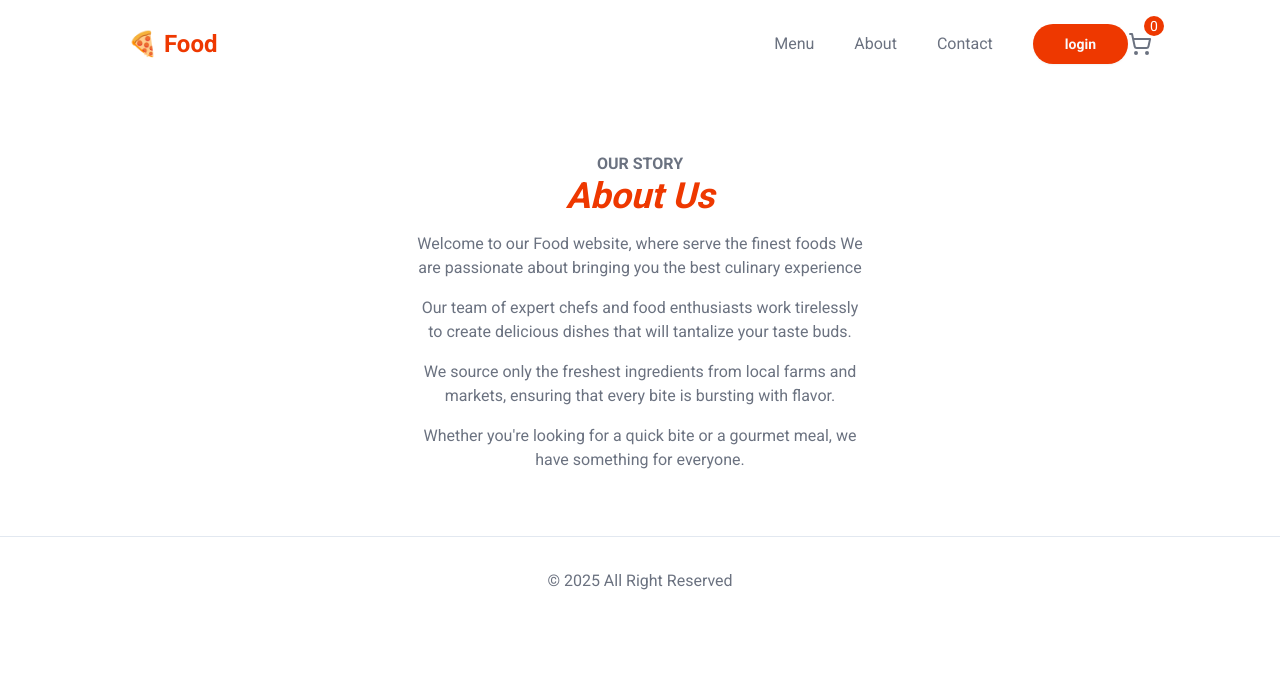
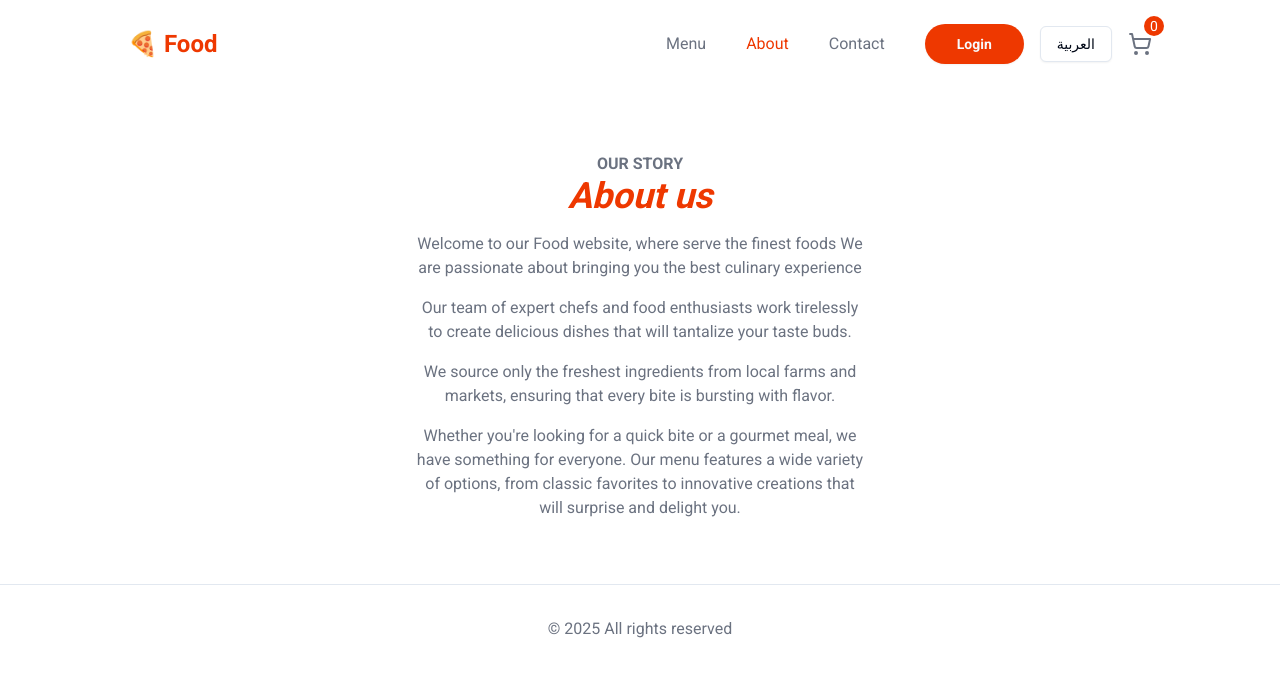
Before and after one commit to mohamedammar2729/food-app, a Next.js app: page /en/about in a window 1280 px wide. Shown: the top 676 px of the page. Built offline with nearby package versions, Linux system fonts and the light colour scheme.

Commit message:
feat: Implement internationalization support with language switcher and update translations for various components

```diff
--- a/src/app/[locale]/_components/BestSellers.tsx
+++ b/src/app/[locale]/_components/BestSellers.tsx
@@ -1,17 +1,23 @@
+import { getCurrentLocale } from "@/lib/getCurrentLocale";
 import MainHeading from "../../../components/main-heading";
 import Menu from "../../../components/menu";
 import { getBestSellers } from "../../../server/db/products";
-
+import getTranslation from "@/lib/translation";
 
 async function BestSellers() {
-
   const bestSellers = await getBestSellers(3);
+  const locale = await getCurrentLocale();
+  const { home } = await getTranslation(locale);
+  const { bestSeller } = home;
 
   return (
     <section>
       <div className="container">
         <div className="text-center mb-4">
-          <MainHeading subTitle={"Check Out"} title={"Our Best Sellers"} />
+          <MainHeading
+            subTitle={bestSeller.checkOut}
+            title={bestSeller.OurBestSellers}
+          />
         </div>
         <Menu items={bestSellers} />
       </div>
--- a/src/components/about/index.tsx
+++ b/src/components/about/index.tsx
@@ -1,30 +1,23 @@
 
+import { getCurrentLocale } from "@/lib/getCurrentLocale";
 import { Routes } from "../../constants/enums";
 import MainHeading from "./../main-heading/index";
+import getTranslation from "@/lib/translation";
 
 
-export default function About() {
+export default async function About() {
+  const locale = await getCurrentLocale();
+  const { home } = await getTranslation(locale);
+  const { about } = home;
   return (
-    <section className="section-gap" id={Routes.ABOUT} >
+    <section className="section-gap" id={Routes.ABOUT}>
       <div className="container text-center">
-        <MainHeading subTitle="Our Story" title="About Us" />
+        <MainHeading subTitle={about.ourStory} title={about.aboutUs} />
         <div className="text-accent max-w-md mx-auto mt-4 flex flex-col gap-4">
-          <p>
-            Welcome to our Food website, where serve the finest foods We are
-            passionate about bringing you the best culinary experience
-          </p>
-          <p>
-            Our team of expert chefs and food enthusiasts work tirelessly to
-            create delicious dishes that will tantalize your taste buds.
-          </p>
-          <p>
-            We source only the freshest ingredients from local farms and
-            markets, ensuring that every bite is bursting with flavor.
-          </p>
-          <p>
-            Whether you&apos;re looking for a quick bite or a gourmet meal, we
-            have something for everyone.
-          </p>
+          <p>{about.descriptions.one}</p>
+          <p>{about.descriptions.two}</p>
+          <p>{about.descriptions.three}</p>
+          <p>{about.descriptions.four}</p>
         </div>
       </div>
     </section>
--- a/src/components/contact/index.tsx
+++ b/src/components/contact/index.tsx
@@ -1,11 +1,16 @@
+import { getCurrentLocale } from "@/lib/getCurrentLocale";
 import { Routes } from "../../constants/enums";
 import MainHeading from "./../main-heading/index";
+import getTranslation from "@/lib/translation";
 
-function Contact() {
+async function Contact() {
+  const locale = await getCurrentLocale();
+  const { home } = await getTranslation(locale);
+  const { contact } = home;
   return (
     <section className="section-gap" id={Routes.CONTACT}>
       <div className="container text-center">
-        <MainHeading subTitle="Dont Hisitate" title="Contact Us" />
+        <MainHeading subTitle={contact["Don'tHesitate"]} title={contact.contactUs} />
         <div className="mt-8">
           <a
             className="text-4xl underline text-accent"
--- a/src/components/footer/index.tsx
+++ b/src/components/footer/index.tsx
@@ -1,10 +1,14 @@
+import { getCurrentLocale } from "@/lib/getCurrentLocale";
+import getTranslation from "@/lib/translation";
 
 
-function Footer() {
+async function Footer() {
+  const locale = await getCurrentLocale();
+  const { copyRight } = await getTranslation(locale);
   return (
     <footer className="border-t p-8 text-center text-accent">
       <div className="container">
-        <p>© 2025 All Right Reserved</p>
+        <p>{copyRight}</p>
       </div>
     </footer>
   );
--- /dev/null
+++ b/src/components/header/LanguageSwitcher.tsx
@@ -0,0 +1,39 @@
+"use client";
+
+import { useParams, usePathname, useRouter } from "next/navigation";
+import { Button } from "../ui/button";
+import { Languages } from "@/constants/enums";
+
+const LanguageSwitcher = () => {
+  const router = useRouter();
+  const pathname = usePathname();
+  const { locale } = useParams();
+
+  const switchLanguage = (newLocale: string) => {
+    const path =
+      pathname?.replace(`/${locale}`, `/${newLocale}`) ?? `/${newLocale}`;
+    router.push(path);
+  };
+
+  return (
+    <div className="flex mx-4">
+      {locale === Languages.ARABIC ? (
+        <Button
+          variant="outline"
+          onClick={() => switchLanguage(Languages.ENGLISH)}
+        >
+          English
+        </Button>
+      ) : (
+        <Button
+          variant="outline"
+          onClick={() => switchLanguage(Languages.ARABIC)}
+        >
+          العربية
+        </Button>
+      )}
+    </div>
+  );
+};
+
+export default LanguageSwitcher;
--- a/src/components/header/NavBar.tsx
+++ b/src/components/header/NavBar.tsx
@@ -4,16 +4,24 @@ import Link from "../link";
 import { Button, buttonVariants } from "../ui/button";
 import { useState } from "react";
 import { Menu, XIcon } from "lucide-react";
+import { useParams, usePathname } from "next/navigation";
 
-function NavBar() {
+
+function NavBar({ tarnslations }: { tarnslations: { [key: string]: string } }) {
   const [openMenu, setOpenMenu] = useState(false);
+  const {locale} = useParams();
+  const pathname = usePathname();
   const links = [
-    { id: crypto.randomUUID(), title: "Menu", href: Routes.MENU },
-    { id: crypto.randomUUID(), title: "About", href: Routes.ABOUT },
-    { id: crypto.randomUUID(), title: "Contact", href: Routes.CONTACT },
+    { id: crypto.randomUUID(), title: tarnslations.menu, href: Routes.MENU },
+    { id: crypto.randomUUID(), title: tarnslations.about, href: Routes.ABOUT },
     {
       id: crypto.randomUUID(),
-      title: "login",
+      title: tarnslations.contact,
+      href: Routes.CONTACT,
+    },
+    {
+      id: crypto.randomUUID(),
+      title: tarnslations.login,
       href: `${Routes.AUTH}/${Pages.LOGIN}`,
     },
   ];
@@ -44,17 +52,22 @@ function NavBar() {
         {links.map((link) => (
           <li key={link.id}>
             <Link
-              href={`/${link.href}`}
+              href={`/${locale}/${link.href}`}
               className={`${
                 link.href === `${Routes.AUTH}/${Pages.LOGIN}`
                   ? `${buttonVariants({ size: "lg" })} !rounded-full !px-8 `
-                  : "text-accent hover:text-primary duration-200 transition-colors"
-              }font-semibold`}
+                  : " hover:text-primary duration-200 transition-colors"
+              }font-semibold  ${
+                pathname === `/${locale}/${link.href}`
+                  ? "text-primary"
+                  : "text-accent"
+              }`}
             >
               {link.title}
             </Link>
           </li>
         ))}
+
       </ul>
     </nav>
   );
--- a/src/components/header/index.tsx
+++ b/src/components/header/index.tsx
@@ -2,18 +2,24 @@ import { Routes } from "@/constants/enums";
 import Link from "../link";
 import NavBar from "./NavBar";
 import CartButton from "./CartButton";
+import { getCurrentLocale } from "@/lib/getCurrentLocale";
+import getTranslation from "@/lib/translation";
+import LanguageSwitcher from "./LanguageSwitcher";
 
-function Header() {
+async function Header() {
+  const locale = await getCurrentLocale();
+  const { logo, navbar } = await getTranslation(locale);
   return (
     <header className="py-4 md:py-6">
       <div className="container flex items-center justify-between ">
         <Link
-          href={Routes.ROOT}
+          href={`/${locale}`}
           className="text-primary font-semibold text-2xl"
         >
-          🍕 Food
+          🍕 {logo}
         </Link>
-        <NavBar />
+        <NavBar tarnslations={navbar} />
+        <LanguageSwitcher />
         <CartButton />
       </div>
     </header>
--- a/src/components/menu/index.tsx
+++ b/src/components/menu/index.tsx
@@ -1,9 +1,13 @@
 
 
+import { getCurrentLocale } from "@/lib/getCurrentLocale";
 import MenuItem from "./MenuItem";
 import { ProductWithRelations } from "@/Types/products";
+import getTranslation from "@/lib/translation";
 
-function Menu({ items }: { items: ProductWithRelations[] }) {
+async function Menu({ items }: { items: ProductWithRelations[] }) {
+  const locale = await getCurrentLocale();
+  const { noProductsFound } = await getTranslation(locale);
   return items.length > 0 ? (
     <ul className="grid grid-cols-1 sm:grid-cols-3 gap-4">
       {items.map((product) => (
@@ -11,7 +15,7 @@ function Menu({ items }: { items: ProductWithRelations[] }) {
       ))}
     </ul>
   ) : (
-    <p className="text-accent text-center">No Products Found</p>
+    <p className="text-accent text-center">{noProductsFound}</p>
   );
 }
 
--- a/src/dictionaries/en.json
+++ b/src/dictionaries/en.json
@@ -1,5 +1,5 @@
 {
-  "logo": "Pizza",
+  "logo": "Food",
   "home": {
     "hero": {
       "title": "Slice into Happiness",
@@ -15,9 +15,10 @@
       "ourStory": "Our story",
       "aboutUs": "About us",
       "descriptions": {
-        "one": "Welcome to our pizzeria, where we serve the finest pizzas made with the freshest ingredients. Every slice is a masterpiece, crafted with care to deliver the perfect balance of flavors. From classic favorites to unique creations, there's something for every pizza lover!",
-        "two": "Our passion for pizza shines through every dish. We hand-pick the best local ingredients and bake them to perfection, ensuring that every bite is delicious and satisfying. Whether you're here for a quick meal or a relaxed dining experience, we’ve got you covered.",
-        "three": "Join us on a flavorful journey and experience the joy of pizza like never before. We pride ourselves on delivering great taste, quality, and service to make every meal memorable. Come and taste the difference!"
+        "one": "Welcome to our Food website, where serve the finest foods We are passionate about bringing you the best culinary experience",
+        "two": "Our team of expert chefs and food enthusiasts work tirelessly to create delicious dishes that will tantalize your taste buds.",
+        "three": "We source only the freshest ingredients from local farms and markets, ensuring that every bite is bursting with flavor.",
+        "four": "Whether you're looking for a quick bite or a gourmet meal, we have something for everyone. Our menu features a wide variety of options, from classic favorites to innovative creations that will surprise and delight you."
       }
     },
     "contact": {
@@ -235,7 +236,7 @@
     "title": "Shopping Cart",
     "noItemsInCart": "There are no items in your cart. Add some"
   },
-  "copyRight": "© 2024 All rights reserved",
+  "copyRight": "© 2025 All rights reserved",
   "noProductsFound": "No products found",
   "noCategoriesFound": "No categories found"
 }
```
Also changed, not shown: src/app/[locale]/_components/Hero.tsx (+14 -8 lines), src/dictionaries/ar.json (+6 -5 lines).
